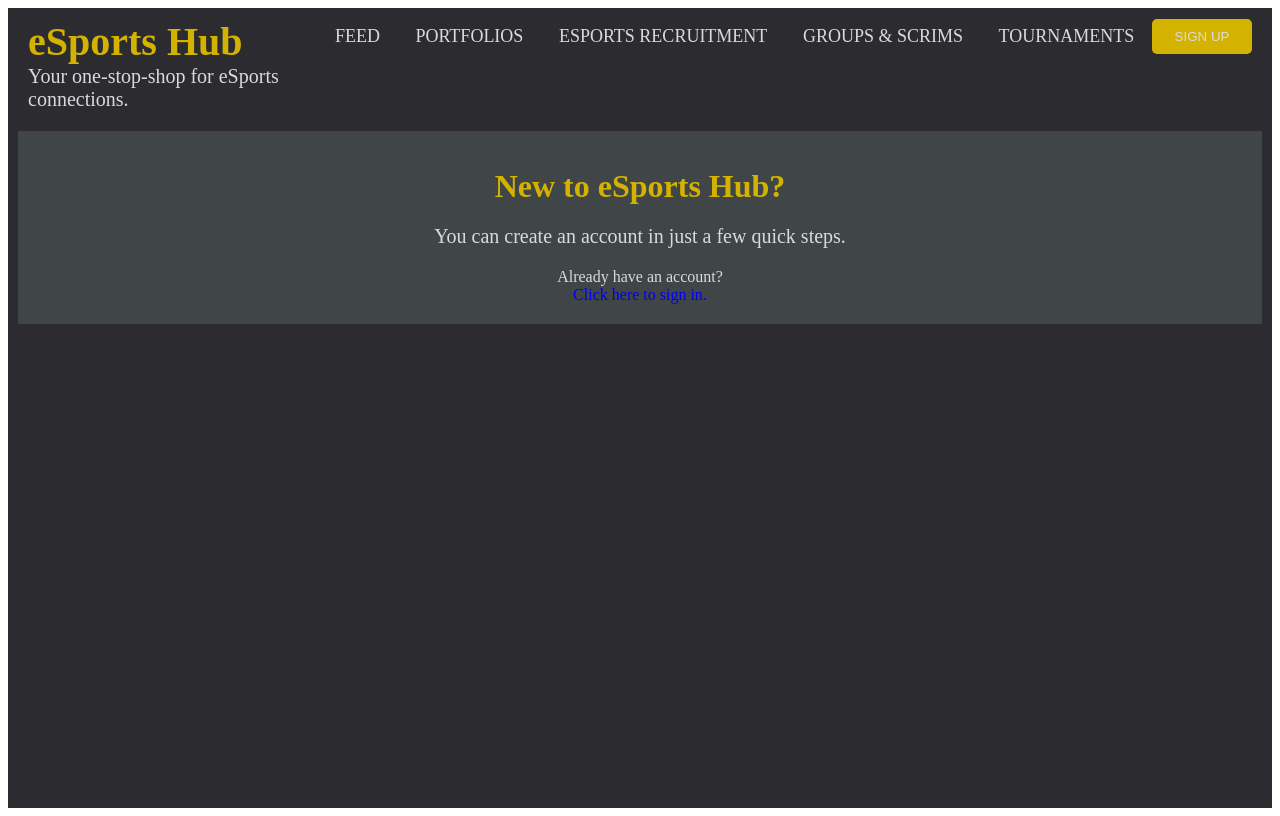
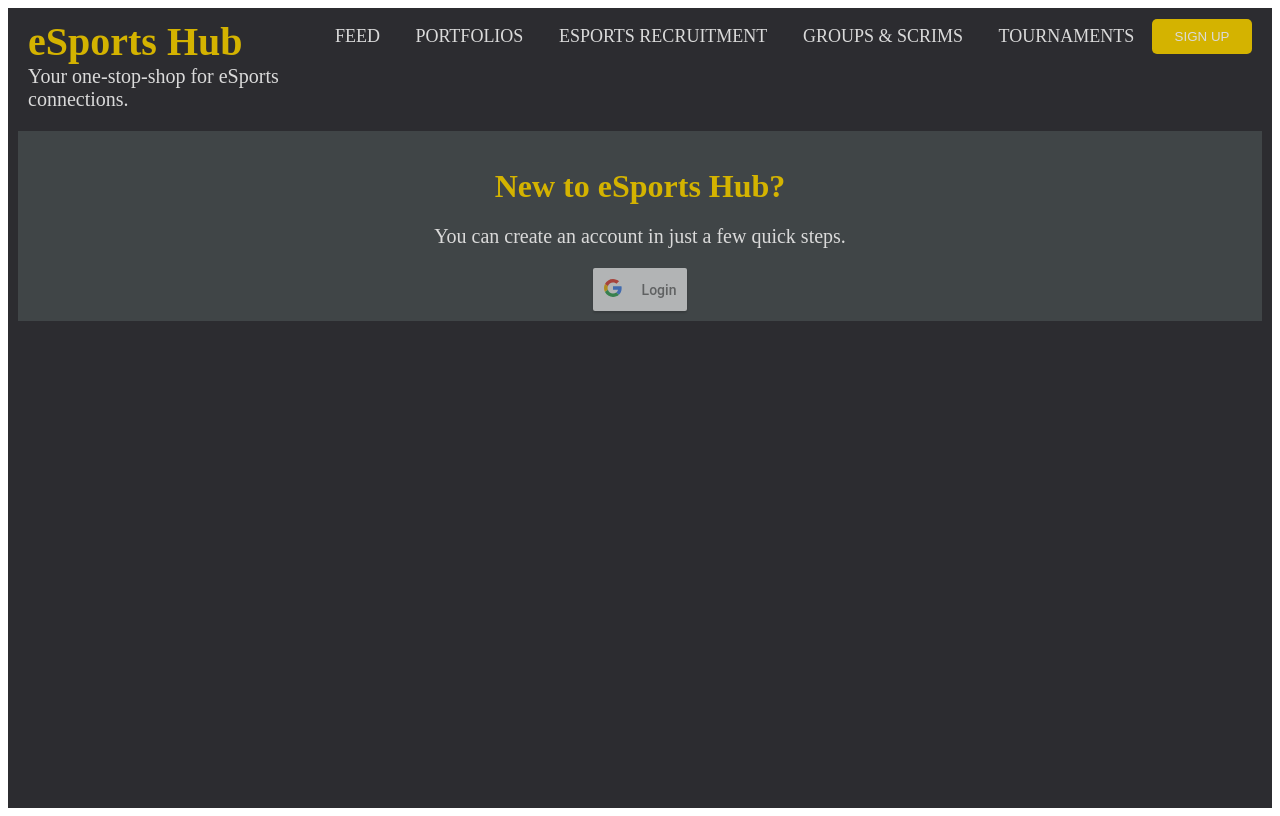
Before and after one commit to AlexisAndAnthony/eSports-Hub, a React (Create React App) app in the folder client/: page /signup in a window 1280 px wide. Built offline with nearby package versions, Linux system fonts and the light colour scheme; the HTML template or start-up script is replaced by a standard one.

Commit message:
Added google oauth

```diff
--- a/client/package.json
+++ b/client/package.json
@@ -6,8 +6,10 @@
     "@testing-library/jest-dom": "^5.11.10",
     "@testing-library/react": "^11.2.6",
     "@testing-library/user-event": "^12.8.3",
+    "axios": "^0.21.1",
     "react": "^17.0.2",
     "react-dom": "^17.0.2",
+    "react-google-login": "^5.2.2",
     "react-router-dom": "^5.2.0",
     "react-scripts": "4.0.3",
     "web-vitals": "^1.1.1"
--- a/client/src/components/SignUpPage.js
+++ b/client/src/components/SignUpPage.js
@@ -1,9 +1,14 @@
 import '../styles/App.css';
 import '../styles/SignIn.css';
 import Header from './Header.js';
-import { Link } from 'react-router-dom';
+import { GoogleLogin } from 'react-google-login';
+import * as data from '../config/default';
+const OAuthClientID = data['OAuthClientID'];
 
 function SignUpPage(props) {
+  const responseGoogle = (response) => {
+    console.log(response);
+  }
   return (
     <div className="App">
       <Header isSignedIn={props.isSignedIn} />
@@ -11,12 +16,13 @@ function SignUpPage(props) {
         <h3>New to eSports Hub?</h3>
         <p>You can create an account in just a few quick steps.</p>
         <div>
-        </div>
-        <div className="sign-in-prompt">
-          <p>Already have an account?</p>
-          <Link to="/signin" style={{ textDecoration: 'none' }} >
-            <p>Click here to sign in.</p>
-          </Link>
+          <GoogleLogin
+            clientId={OAuthClientID}
+            buttonText="Login"
+            onSuccess={responseGoogle}
+            onFailure={responseGoogle}
+            cookiePolicy={'single_host_origin'}
+          />
         </div>
       </div>
     </div>
```
Also changed, not shown: 2 other files (tests, documents, lock files or other folders).
